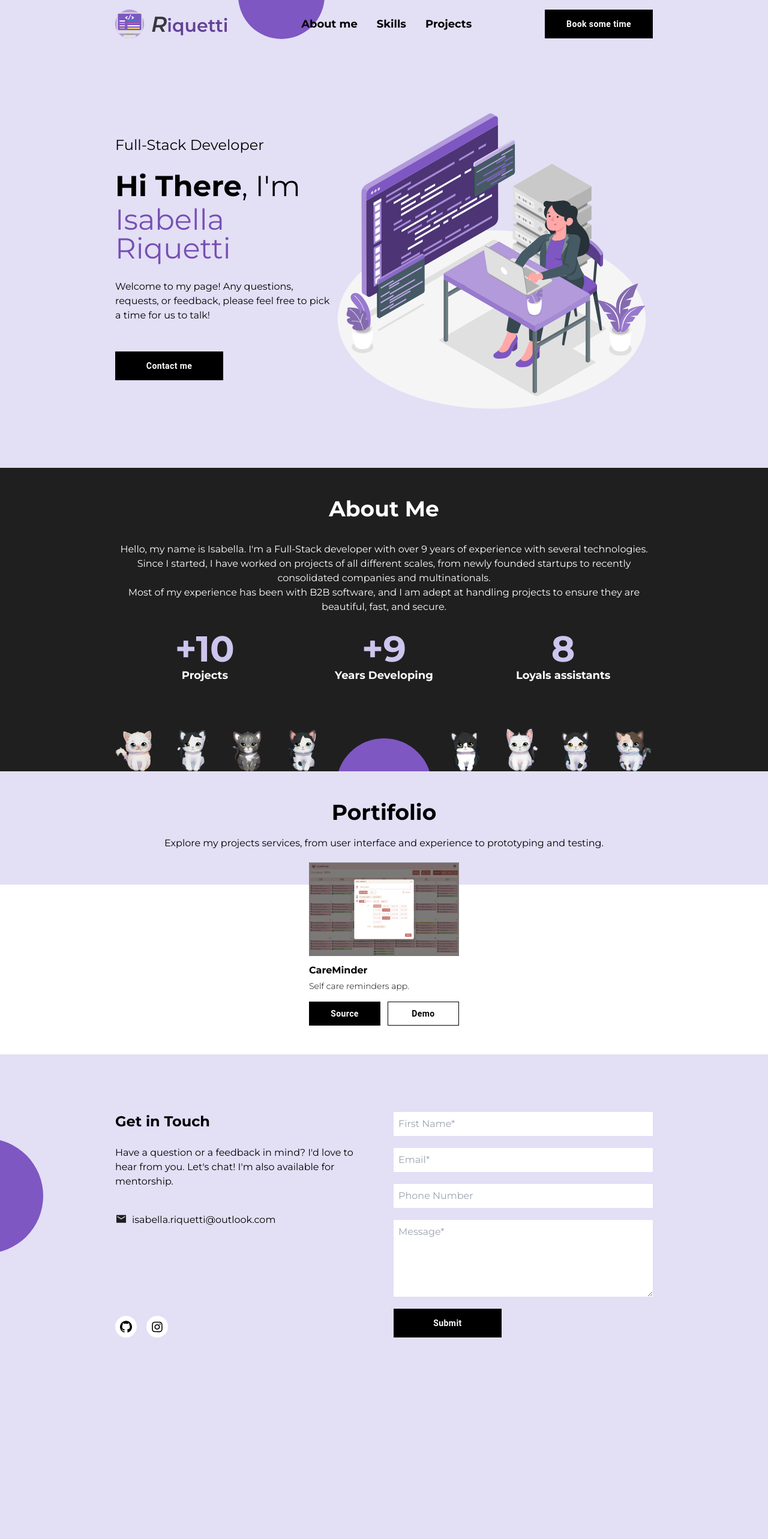
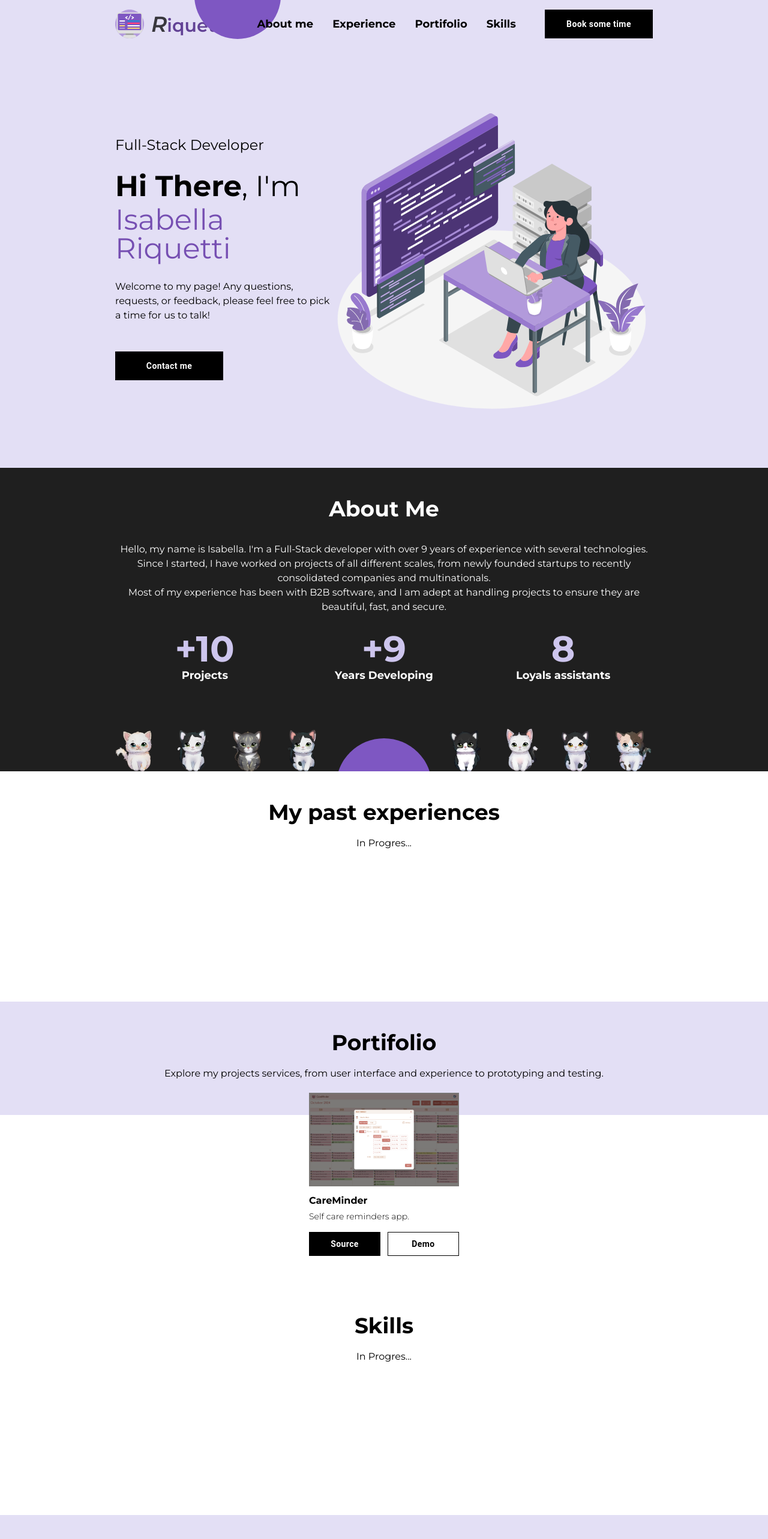
Before and after one commit to isabella-riquetti/my-isabella-riquetti, a React (Vite) app: page / in a window 1280 px wide. Shown: the top 2566 px of the page at 60% size. Before the commit the page ends 2326 px from the top, so only its background shows below. Built offline with nearby package versions, Linux system fonts and the light colour scheme.

Commit message:
Placeholder sections

```diff
--- a/src/App.tsx
+++ b/src/App.tsx
@@ -4,6 +4,8 @@ import Header from './components/Header/Header'
 import About from './components/About/About';
 import Landing from './components/Landing/Landing';
 import Portifolio from './components/Portifolio/Portifolio';
+import Skills from './components/Skills/Skills';
+import PastExperience from './components/PastExperience/PastExperience';
 
 function App() {
 
@@ -12,7 +14,9 @@ function App() {
       <Header />
       <Landing />
       <About />
+      <PastExperience />
       <Portifolio />
+      <Skills />
       <Contact />
     </div>
   )
--- a/src/components/Header/Header.tsx
+++ b/src/components/Header/Header.tsx
@@ -21,8 +21,9 @@ function Header() {
       <div className="relative ml-auto flex gap-8 text-lg font-bold">
         <div className="absolute top-[-105px] left-[-105px] z-0 w-36 h-36 bg-purple-600 rounded-full hidden xl:block"></div>
         <a href="#about-me" className="z-10" onClick={() => scrollToComponent("about-me")}>About me</a>
+        <a href="#projects" className="z-10" onClick={() => scrollToComponent("experiences")}>Experience</a>
+        <a href="#projects" className="z-10" onClick={() => scrollToComponent("portifolio")}>Portifolio</a>
         <a href="#skills" className="z-10" onClick={() => scrollToComponent("skills")}>Skills</a>
-        <a href="#projects" className="z-10" onClick={() => scrollToComponent("projects")}>Projects</a>
       </div>
       <Button variant="contained" className="ml-auto bg-black-950 text-white" onClick={openYouCanBookMe}>Book some time</Button>
     </div>
--- /dev/null
+++ b/src/components/PastExperience/PastExperience.tsx
@@ -0,0 +1,17 @@
+
+function PastExperience() {
+
+    return (
+        <div className="relative z-10 w-full bg-white h-96 py-12 text-center" id="experiences">
+            <div className="default-spacing">
+                <span className="text-4xl font-bold mb-2">My past experiences</span>
+                <div className="my-5">
+                    <p>In Progres...</p>
+                </div>
+
+            </div>
+        </div>
+    )
+}
+
+export default PastExperience;
--- a/src/components/Portifolio/Portifolio.tsx
+++ b/src/components/Portifolio/Portifolio.tsx
@@ -7,12 +7,13 @@ function Portifolio() {
     }
 
     return (
-        <div className="relative z-10 w-full bg-white text-center py-12" id="portifolio" style={{ background: "linear-gradient(0, white 60%, #e3dff5 50%)" }}>
+        <div className="relative z-10 w-full bg-white text-center" style={{ background: "linear-gradient(0, white 60%, #e3dff5 40%)" }}>
+            <div className="default-spacing py-12" id="portifolio">
                 <span className="text-4xl font-bold mb-2">Portifolio</span>
                 <div className="my-5">
                     <p>Explore my projects services, from user interface and experience to prototyping and testing.</p>
                 </div>
-            <div className="flex items-center justify-center">
+                <div className="flex items-center justify-center h-full">
                     <div className="w-[250px] text-start flex flex-col gap-2">
                         <img src={desktopCreate} alt="desktop view of create new event" />
                         <div>
@@ -26,6 +27,7 @@ function Portifolio() {
                     </div>
                 </div>
             </div>
+        </div>
     )
 }
 
--- /dev/null
+++ b/src/components/Skills/Skills.tsx
@@ -0,0 +1,17 @@
+
+function Skills() {
+
+    return (
+        <div className="relative z-10 w-full bg-white h-96 py-12 text-center" id="skills">
+            <div className="default-spacing">
+                <span className="text-4xl font-bold mb-2">Skills</span>
+                <div className="my-5">
+                    <p>In Progres...</p>
+                </div>
+
+            </div>
+        </div>
+    )
+}
+
+export default Skills;
```
Lines whose indentation alone changed are shown as unchanged.
